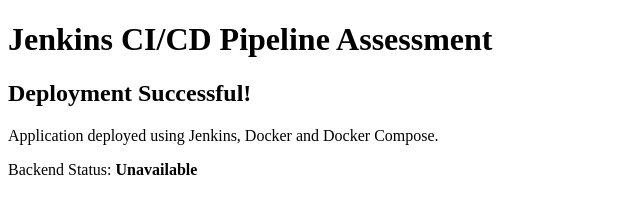
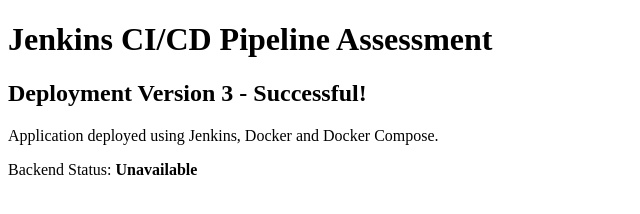
Before and after one commit to preethanazreen1037/jenkins-docker-compose-assessment, a plain HTML site: page frontend/index.html in a window 1280 px wide. Shown: the whole page, without its empty margins (0-640 px from the left). Drawn offline with Linux system fonts and the light colour scheme; no server answers.

Commit message:
Update index.html
Update frontend for rollback demonstration

```diff
--- a/frontend/index.html
+++ b/frontend/index.html
@@ -9,7 +9,7 @@
 <body>
   <h1>Jenkins CI/CD Pipeline Assessment</h1>
 
-  <h2>Deployment Successful!</h2>
+  <h2>Deployment Version 3 - Successful!</h2>
 
   <p>
     Application deployed using Jenkins, Docker and Docker Compose.
```
